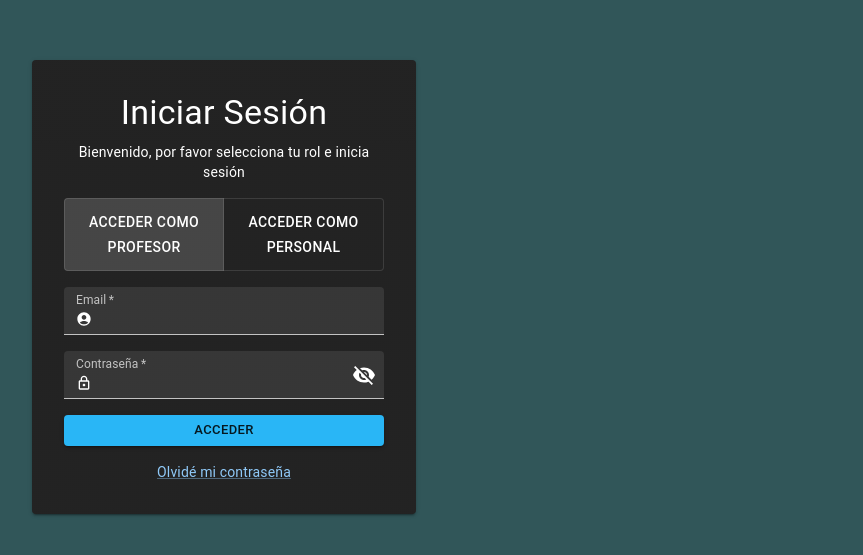
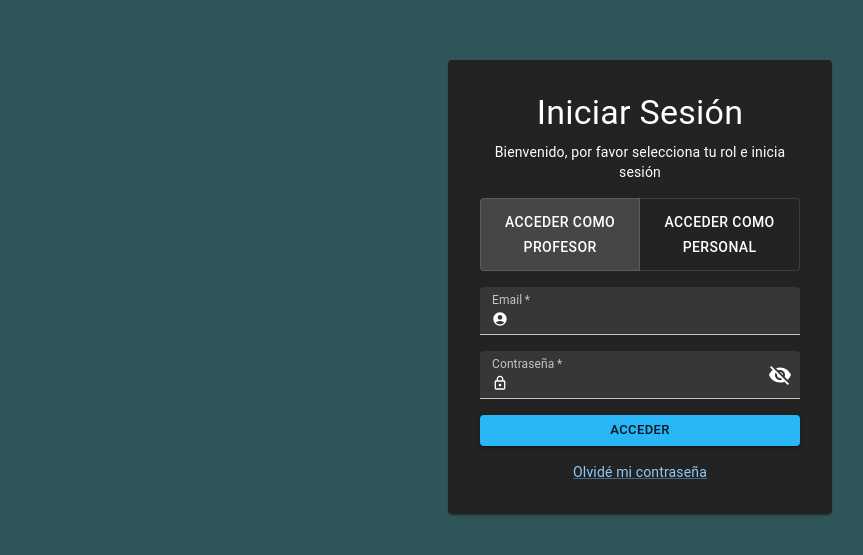
Before and after one commit to xStarH4ndx/ARQ-FRONT, a React (Vite) app: page /login in a window 1280 px wide. Shown: the part 113-668 px from the top of the page, without its empty margins (0-863 px from the left). Built offline with nearby package versions, Linux system fonts and the light colour scheme.

Commit message:
modificacion loginPage

```diff
--- a/src/pages/auth/loginPage.tsx
+++ b/src/pages/auth/loginPage.tsx
@@ -1,7 +1,8 @@
 import React, { ChangeEvent, FormEvent, useState } from 'react';
 import {
   Typography, Paper, TextField, Button, IconButton, Link, Snackbar,
-  Alert, ToggleButton, ToggleButtonGroup
+  Alert, ToggleButton, ToggleButtonGroup,
+  Box
 } from '@mui/material';
 import { AccountCircle, LockOutlined, Visibility, VisibilityOff } from '@mui/icons-material';
 import InputAdornment from '@mui/material/InputAdornment';
@@ -59,7 +60,23 @@ export const LoginPage: React.FC = () => {
   const handleCloseSnackbar = () => setErrorMessage(null);
 
   return (
-    <Paper elevation={2} sx={{ p: 4, display: 'flex', flexDirection: 'column', width: '320px'}}>
+    <Box
+      sx={{
+        display: 'flex',
+        justifyContent: 'center',
+        alignItems: 'center',
+      }}
+    >
+      <Paper
+        elevation={2}
+        sx={{
+          p: 4,
+          display: 'flex',
+          flexDirection: 'column',
+          width: '320px',
+          textAlign: 'center'
+        }}
+      >
         <Typography variant="h4">Iniciar Sesión</Typography>
         <Typography variant="body2" sx={{ mt: 1 }}>
           Bienvenido, por favor selecciona tu rol e inicia sesión
@@ -73,7 +90,7 @@ export const LoginPage: React.FC = () => {
           sx={{ mt: 2 }}
         >
           <ToggleButton value="profesor">Acceder como Profesor</ToggleButton>
-        <ToggleButton value="apoderado">Acceder como Personal</ToggleButton>
+          <ToggleButton value="personal">Acceder como Personal</ToggleButton>
         </ToggleButtonGroup>
 
         <form onSubmit={handleSubmit}>
@@ -145,5 +162,7 @@ export const LoginPage: React.FC = () => {
           </Alert>
         </Snackbar>
       </Paper>
+    </Box>
   );
+
 };
--- a/src/store/UserStorage.tsx
+++ b/src/store/UserStorage.tsx
@@ -1,5 +1,4 @@
 import { create } from 'zustand';
-
 
 type userData = {
     role: string;
```
Lines whose indentation alone changed are shown as unchanged.
